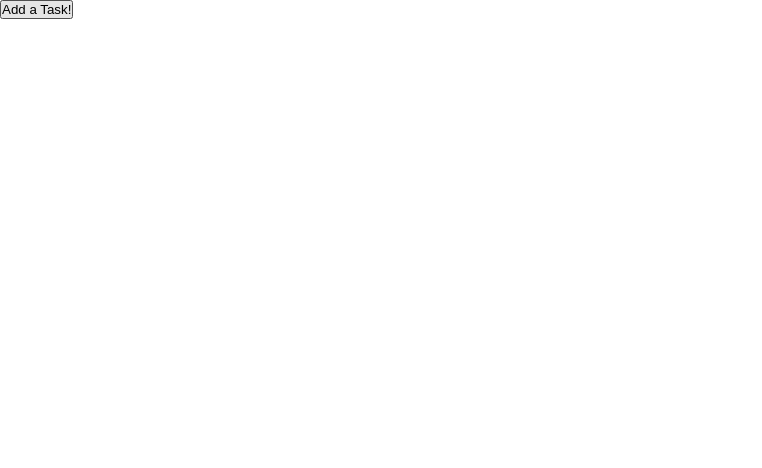
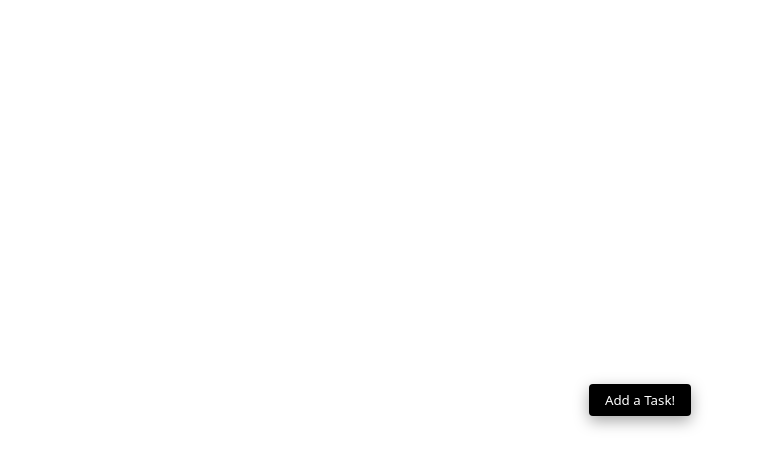
Before and after one commit to mauger1998/todo-desktop-app, a website built with webpack: page dist/index.html in a window 1280 px wide. Shown: the whole page, without its empty margins (0-762 px from the left). Built offline with nearby package versions, Linux system fonts and the light colour scheme.

Commit message:
Style button

```diff
--- a/src/style.css
+++ b/src/style.css
@@ -2,4 +2,19 @@
     margin:0;
     padding:0;
     box-sizing:border-box;
+    font-family:system-ui, -apple-system, BlinkMacSystemFont, 'Segoe UI', Roboto, Oxygen, Ubuntu, Cantarell, 'Open Sans', 'Helvetica Neue', sans-serif
 }
+body {
+    display:flex;
+    justify-content: center;
+    align-items: center;
+    height:100vh;
+}
+button {
+    padding:0.5em 1rem;
+    border:none;
+    border-radius:0.25rem;
+    box-shadow: rgba(0, 0, 0, 0.35) 0px 5px 15px;
+    color:white;
+    background-color:black;
+}
```
